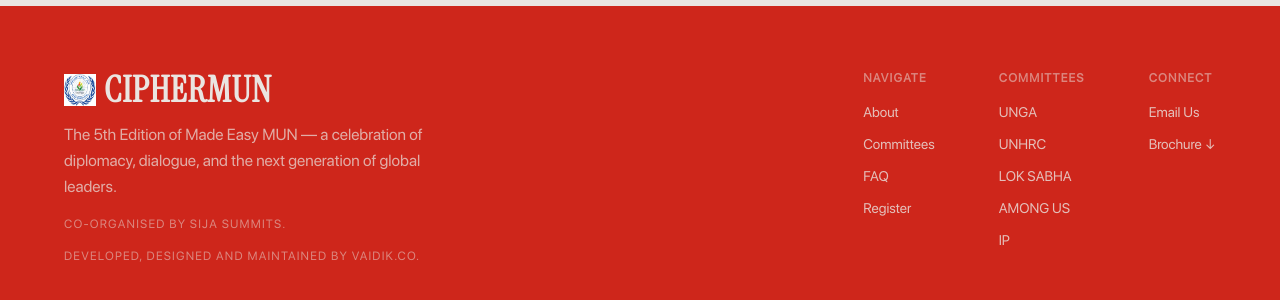
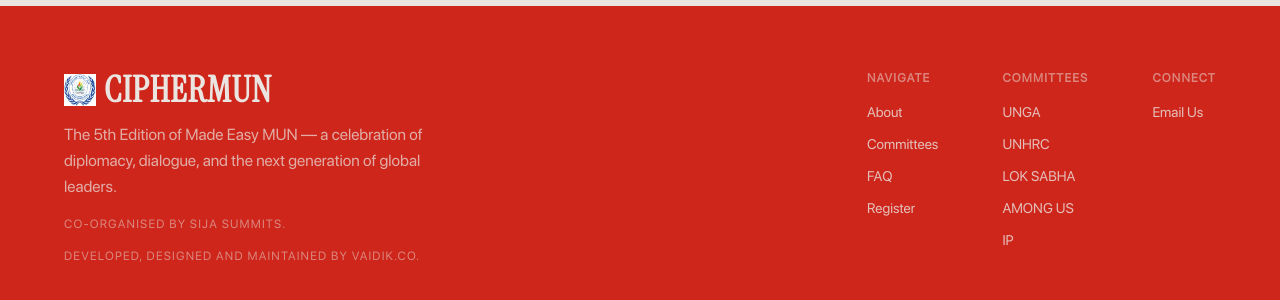
Before and after one commit to vaidikco/mesmun, a Next.js app: page / in a window 1280 px wide. Shown: the part 4247-4547 px from the top of the page. Built offline with nearby package versions, Linux system fonts and the light colour scheme.

Commit message:
final v2

```diff
--- a/app/page.js
+++ b/app/page.js
@@ -567,9 +567,8 @@
                   {[
                     {
                       label: "Email Us",
-                      href: "swati.tyagi@madeeasyschool.in",
+                      href: "mailto:swati.tyagi@madeeasyschool.in",
                     },
-                    { label: "Brochure ↓", href: "/brochure.pdf" },
                   ].map((link) => (
                     <a
                       key={link.label}
```
